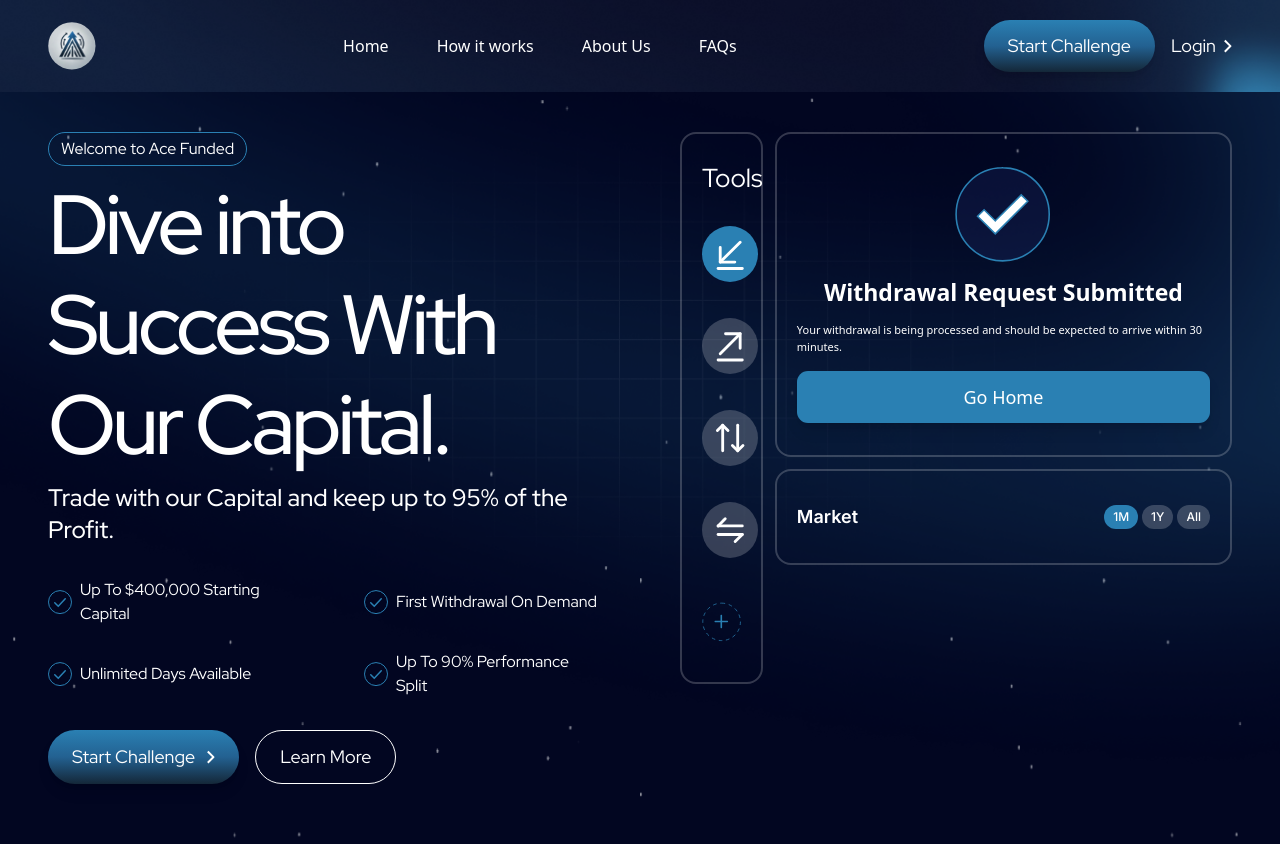
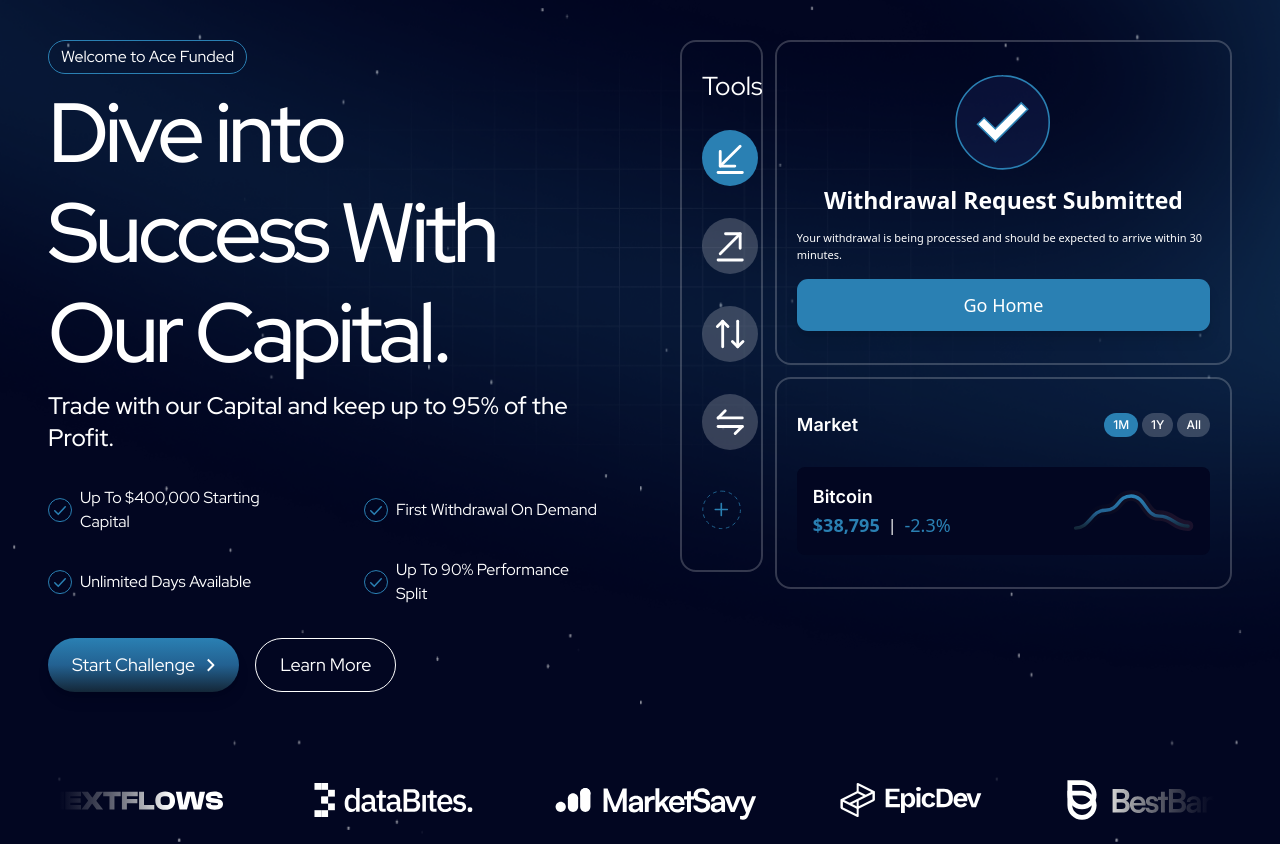
Before and after one commit to mzakiullahusman/coinprop-frontend, a React (Vite) app: page / in a window 1280 px wide. Shown: the top 844 px of the page. Built offline with nearby package versions, Linux system fonts and the light colour scheme.

Commit message:
updated dive component

```diff
--- a/src/App.jsx
+++ b/src/App.jsx
@@ -12,7 +12,7 @@
   return (
     <Router>
       {/* <MainLayout> */}
-      <Header />
+      {/* <Header /> */}
       <Routes>
         <Route path="/" element={<Home />} />
         <Route path="/how-it-works" element={<HowItWorks />} />
--- a/src/components/Dive.jsx
+++ b/src/components/Dive.jsx
@@ -13,6 +13,7 @@
 import ArrowPlusIcon from "../assets/Icons/ArrowPlusIcon.svg";
 import ArrowRightIcon from "../assets/Icons/ArrowRightIcon.svg";
 import TickIconLg from "../assets/Icons/TickIconLg.svg";
+import Graph from "../assets/Icons/Graph.svg";
 const Dive = () => {
   const tickList = [
     { text: "Up To $400,000 Starting Capital" },
@@ -71,7 +72,7 @@
           </div>
         </div>
         <div className="w-full flex gap-x-3 items-start lg:w-1/2">
-          <div className="border-2 w-[30%] md:w-[15%] px-5 flex flex-col gap-y-9 p-8 border-white border-opacity-20 rounded-[16px]">
+          <div className="border-2 w-[30%] md:w-[15%] px-5 flex flex-col gap-y-8 p-8 border-white border-opacity-20 rounded-[16px]">
             <div className="font-redhat font-light text-base text-white lg:text-[26px] text-center">
               Tools
             </div>
@@ -129,6 +130,26 @@
                   </button>
                 </div>
               </div>
+
+              <div className="flex justify-between mt-2 items-center bg-[#020621] p-4 rounded-lg">
+                <div className="flex flex-col">
+                  <div className=" text-white font-inter text-lg  font-semibold">
+                    Bitcoin
+                  </div>
+                  <div className="flex items-center text-base">
+                    <span className="text-lg text-[#2A80B3] font-semibold">
+                      $38,795
+                    </span>
+                    <span className=" text-white mx-2">|</span>
+                    <span className="text-lg text-[#2A80B3]">-2.3%</span>
+                  </div>
+                </div>
+
+                {/* Right Section (Graph) */}
+                <div>
+                  <img src={Graph} alt="Graph" />
+                </div>
+              </div>
             </div>
           </div>
         </div>
```
Also changed, not shown: src/assets/Icons/Graph.svg (added).
